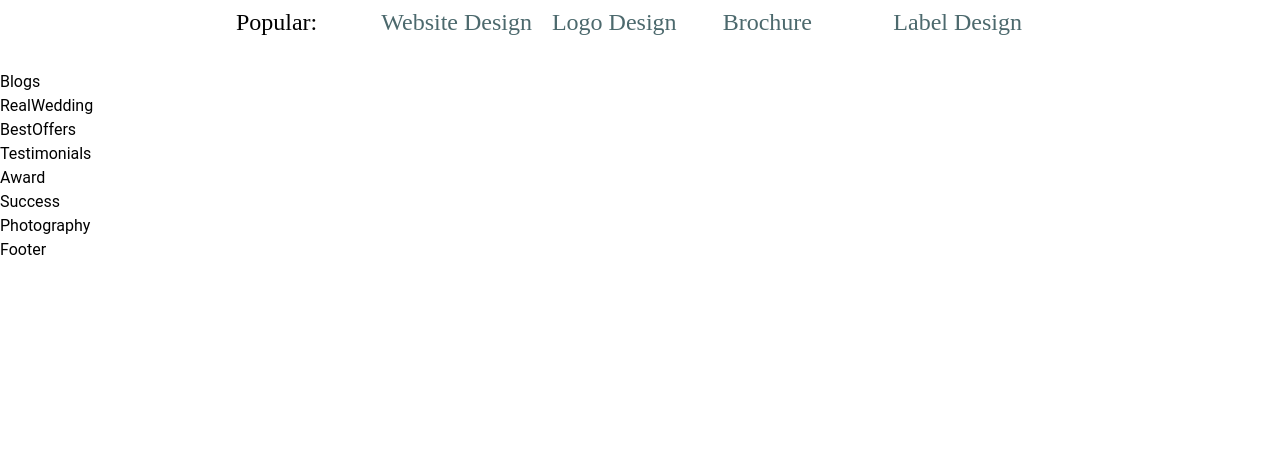
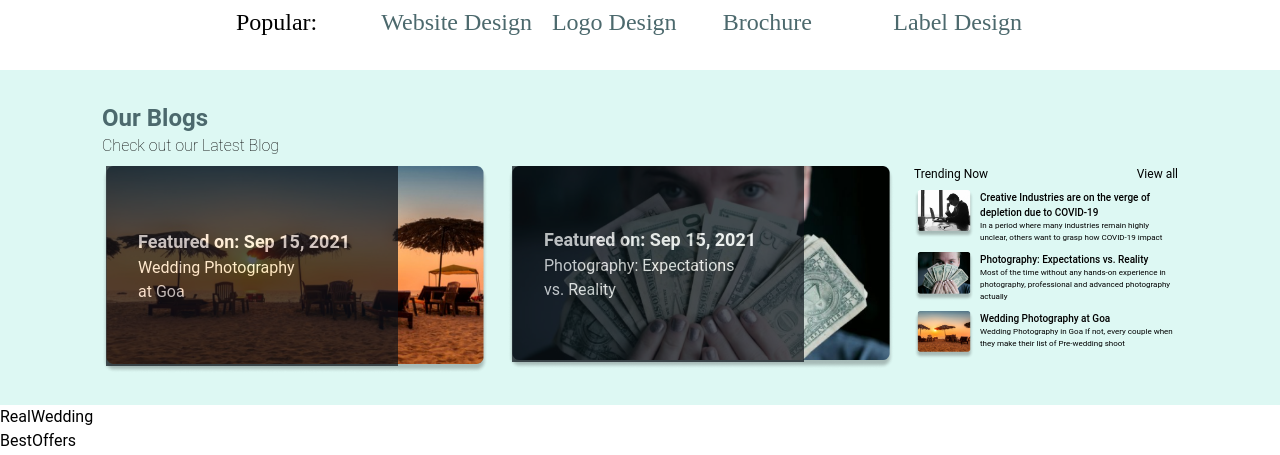
Before and after one commit to EmtiazHossainE2/FliqaIndia, a Next.js app: page / in a window 1280 px wide. Shown: the part 2011-2466 px from the top of the page. Before the commit the page ends 2273 px from the top, so only its background shows below. Built offline with nearby package versions, Linux system fonts and the light colour scheme.

Commit message:
blog section

```diff
--- a/src/components/Homepage/Blogs.jsx
+++ b/src/components/Homepage/Blogs.jsx
@@ -1,8 +1,85 @@
+import { trending } from "@/constant/data";
+import Image from "next/image";
+import Link from "next/link";
 
 const Blogs = () => {
   return (
-    <div>Blogs</div>
-  )
+    <div className="bg-[#DDF8F3]">
+      <div className="customContainer py-8">
+        <h2 className="text-[#4C696D] font-bold text-2xl">Our Blogs</h2>
+        <p className="font-thin pb-2">Check out our Latest Blog</p>
+        <div className="flex flex-col lg:flex-row gap-5">
+          <div className="lg:basis-9/12">
+            <div className="flex flex-col lg:flex-row justify-between gap-5">
+              <div className="relative">
+                <Image
+                  src={`/images/blog/1.png`}
+                  alt="blog"
+                  width={584}
+                  height={300}
+                  className=""
+                />
+                <div className="absolute top-0 left-1 bg-overlay text-white py-[50px] lg:py-[62px] 2xl:py-[78px] pl-8 pr-12">
+                  <h3 className="text-lg font-bold">
+                    Featured on: Sep 15, 2021{" "}
+                  </h3>
+                  <p>
+                    Wedding Photography <br /> at Goa
+                  </p>
+                </div>
+              </div>
+              <div className="relative">
+                <Image
+                  src={`/images/blog/2.png`}
+                  alt="blog"
+                  width={584}
+                  height={300}
+                  className=""
+                />
+                <div className="absolute top-0 left-1 bg-overlay text-white py-[48px] lg:py-[60px] 2xl:py-[78px] pl-8 pr-12">
+                  <h3 className="text-lg font-bold">
+                    Featured on: Sep 15, 2021{" "}
+                  </h3>
+                  <p>
+                    Photography: Expectations <br /> vs. Reality
+                  </p>
+                </div>
+              </div>
+            </div>
+          </div>
+          <div className="basis-3/12">
+            <div className="flex justify-between items-center pb-2">
+              <h2 className="lg:text-xs">Trending Now</h2>
+              <Link href="/" className="text-xs">
+                View all
+              </Link>
+            </div>
+            <div className="space-y-2">
+              {trending.map((item, index) => (
+                <div
+                  key={index}
+                  className="flex gap-y-5 items-start justify-start"
+                >
+                  <div className="basis-3/12">
+                    <Image
+                      src={`/images/blog/${item.img}`}
+                      alt="blog"
+                      width={60}
+                      height={50}
+                    />
+                  </div>
+                  <div className="basis-9/12">
+                    <h3 className="text-[10px] font-medium">{item.title}</h3>
+                    <p className="text-[8px]">{item.des}</p>
+                  </div>
+                </div>
+              ))}
+            </div>
+          </div>
+        </div>
+      </div>
+    </div>
+  );
 }
 
 export default Blogs
--- a/src/components/Homepage/Discover.jsx
+++ b/src/components/Homepage/Discover.jsx
@@ -25,7 +25,7 @@ const Discover = () => {
                     fontFamily: "Josefin Sans",
                   }}
                 />
-                <button className="absolute left-[45%] border  bg-[#221010] text-white rounded-[34px] px-5 py-[5px]">
+                <button className="absolute left-[45%] xl:left-[38%] border  bg-[#221010] text-white rounded-[34px] px-5 py-[5px]">
                   Search
                 </button>
               </div>
--- a/src/components/Homepage/TrustPeople.jsx
+++ b/src/components/Homepage/TrustPeople.jsx
@@ -17,7 +17,7 @@ const TrustPeople = () => {
             </p>
           </div>
           <Link href="/" className="text-[#4C696D] text-sm">
-            See More {">>"}
+            See More
           </Link>
         </div>
         <div className="grid grid-cols-2 lg:grid-cols-5 gap-5">
--- a/src/constant/data.js
+++ b/src/constant/data.js
@@ -96,3 +96,21 @@ export const services = [
     price: "Starting at 15,000 (One days)",
   },
 ];
+
+export const trending = [
+  {
+    img: "3.png",
+    title: "Creative Industries are on the verge of depletion due to COVID-19",
+    des: "In a period where many industries remain highly unclear, others want to grasp how COVID-19 impact",
+  },
+  {
+    img: "4.png",
+    title: "Photography: Expectations vs. Reality",
+    des: "Most of the time without any hands-on experience in photography, professional and advanced photography actually",
+  },
+  {
+    img: "5.png",
+    title: "Wedding Photography at Goa ",
+    des: "Wedding Photography in Goa If not, every couple when they make their list of Pre-wedding shoot",
+  },
+];
--- a/src/styles/globals.css
+++ b/src/styles/globals.css
@@ -37,3 +37,9 @@
     background-position: top left;
     background-size: cover;
 }
+
+.bg-overlay {
+    background-color: #0b1118;
+    opacity: 0.7;
+    transition: background 0.3s, border-radius 0.3s, opacity 0.3s;
+}
```
